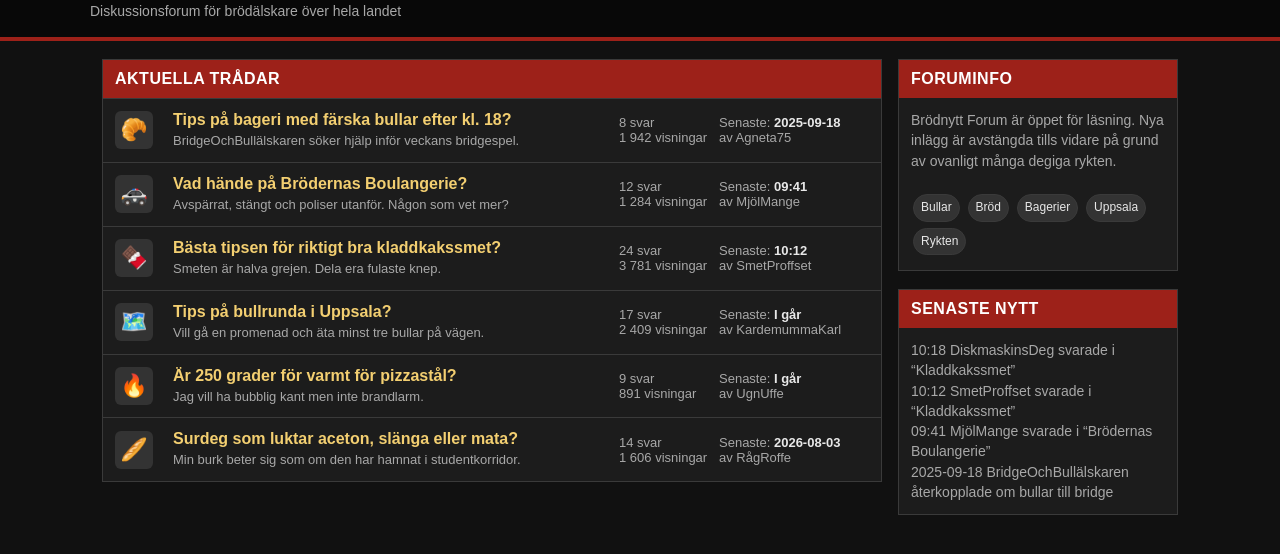
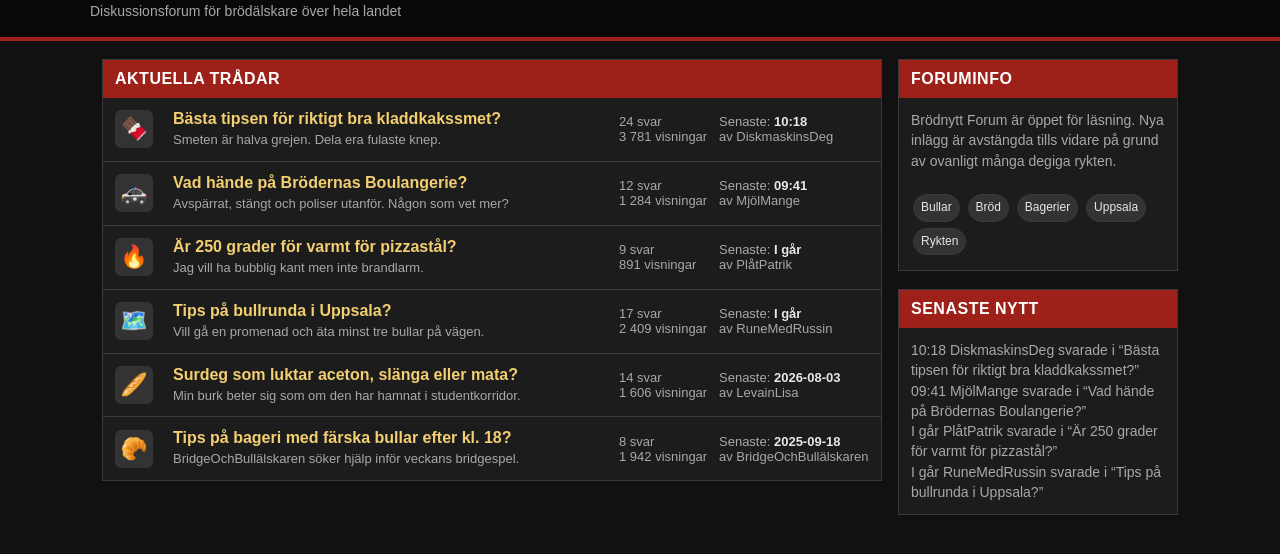
Before and after one commit to meliselundberg/br-dforum, a plain HTML site: page index.html in a window 1280 px wide. Shown: the part 60-614 px from the top of the page. Drawn offline with Linux system fonts and the light colour scheme.

Commit message:
Improve formatting of CSS styles in index.html
Refactor CSS styles for better readability and consistency.

```diff
--- a/index.html
+++ b/index.html
@@ -18,7 +18,9 @@
       --link: #f3cf71;
     }
 
-    * { box-sizing: border-box; }
+    * {
+      box-sizing: border-box;
+    }
 
     body {
       margin: 0;
@@ -62,7 +64,9 @@
     }
 
     @media (max-width: 800px) {
-      .wrap { grid-template-columns: 1fr; }
+      .wrap {
+        grid-template-columns: 1fr;
+      }
     }
 
     .box {
@@ -89,8 +93,13 @@
       cursor: pointer;
     }
 
-    .forum-row:first-of-type { border-top: none; }
-    .forum-row:hover { background: var(--panel2); }
+    .forum-row:first-of-type {
+      border-top: none;
+    }
+
+    .forum-row:hover {
+      background: var(--panel2);
+    }
 
     .icon {
       width: 38px;
@@ -119,11 +128,18 @@
       font-size: 13px;
     }
 
-    .latest b { color: var(--text); }
+    .latest b {
+      color: var(--text);
+    }
 
     @media (max-width: 700px) {
-      .forum-row { grid-template-columns: 42px 1fr; }
-      .stat, .latest { display: none; }
+      .forum-row {
+        grid-template-columns: 42px 1fr;
+      }
+
+      .stat, .latest {
+        display: none;
+      }
     }
 
     .side-content {
@@ -144,7 +160,9 @@
       font-size: 12px;
     }
 
-    .thread-view { display: none; }
+    .thread-view {
+      display: none;
+    }
 
     .back {
       display: inline-block;
@@ -159,11 +177,13 @@
       border: 1px solid var(--line);
       margin-bottom: 12px;
       display: grid;
-      grid-template-columns: 150px 1fr;
+      grid-template-columns: 190px 1fr;
     }
 
     @media (max-width: 700px) {
-      .post { grid-template-columns: 1fr; }
+      .post {
+        grid-template-columns: 1fr;
+      }
     }
 
     .user {
@@ -171,6 +191,8 @@
       border-right: 1px solid var(--line);
       padding: 12px;
       text-align: center;
+      min-width: 0;
+      overflow: hidden;
     }
 
     @media (max-width: 700px) {
@@ -206,6 +228,10 @@
       color: var(--yellow);
       font-weight: bold;
       margin-bottom: 4px;
+      font-size: 15px;
+      line-height: 1.15;
+      overflow-wrap: anywhere;
+      word-break: break-word;
     }
 
     .role {
@@ -213,7 +239,10 @@
       font-size: 12px;
     }
 
-    .post-main { padding: 12px 14px; }
+    .post-main {
+      padding: 12px 14px;
+      min-width: 0;
+    }
 
     .post-time {
       color: var(--muted);
@@ -225,6 +254,7 @@
 
     .post-text {
       line-height: 1.5;
+      overflow-wrap: anywhere;
     }
 
     .locked-note {
@@ -236,14 +266,9 @@
       font-size: 14px;
     }
 
-    .quote {
-      color: #ddd;
-      border-left: 3px solid var(--yellow);
-      padding-left: 10px;
-      margin: 10px 0;
+    a {
+      color: var(--link);
     }
-
-    a { color: var(--link); }
   </style>
 </head>
 
@@ -259,66 +284,7 @@
     <main>
       <section id="front" class="box">
         <div class="box-title">Aktuella trådar</div>
-
-        <div class="forum-row" onclick="openThread('thread1')">
-          <div class="icon">🥐</div>
-          <div>
-            <div class="thread-title">Tips på bageri med färska bullar efter kl. 18?</div>
-            <div class="thread-desc">BridgeOchBullälskaren söker hjälp inför veckans bridgespel.</div>
-          </div>
-          <div class="stat">8 svar<br>1 942 visningar</div>
-          <div class="latest">Senaste: <b>2025-09-18</b><br>av Agneta75</div>
-        </div>
-
-        <div class="forum-row" onclick="openThread('thread2')">
-          <div class="icon">🚓</div>
-          <div>
-            <div class="thread-title">Vad hände på Brödernas Boulangerie?</div>
-            <div class="thread-desc">Avspärrat, stängt och poliser utanför. Någon som vet mer?</div>
-          </div>
-          <div class="stat">12 svar<br>1 284 visningar</div>
-          <div class="latest">Senaste: <b>09:41</b><br>av MjölMange</div>
-        </div>
-
-        <div class="forum-row" onclick="openThread('thread3')">
-          <div class="icon">🍫</div>
-          <div>
-            <div class="thread-title">Bästa tipsen för riktigt bra kladdkakssmet?</div>
-            <div class="thread-desc">Smeten är halva grejen. Dela era fulaste knep.</div>
-          </div>
-          <div class="stat">24 svar<br>3 781 visningar</div>
-          <div class="latest">Senaste: <b>10:12</b><br>av SmetProffset</div>
-        </div>
-
-        <div class="forum-row" onclick="openThread('thread4')">
-          <div class="icon">🗺️</div>
-          <div>
-            <div class="thread-title">Tips på bullrunda i Uppsala?</div>
-            <div class="thread-desc">Vill gå en promenad och äta minst tre bullar på vägen.</div>
-          </div>
-          <div class="stat">17 svar<br>2 409 visningar</div>
-          <div class="latest">Senaste: <b>I går</b><br>av KardemummaKarl</div>
-        </div>
-
-        <div class="forum-row" onclick="openThread('thread5')">
-          <div class="icon">🔥</div>
-          <div>
-            <div class="thread-title">Är 250 grader för varmt för pizzastål?</div>
-            <div class="thread-desc">Jag vill ha bubblig kant men inte brandlarm.</div>
-          </div>
-          <div class="stat">9 svar<br>891 visningar</div>
-          <div class="latest">Senaste: <b>I går</b><br>av UgnUffe</div>
-        </div>
-
-        <div class="forum-row" onclick="openThread('thread6')">
-          <div class="icon">🥖</div>
-          <div>
-            <div class="thread-title">Surdeg som luktar aceton, slänga eller mata?</div>
-            <div class="thread-desc">Min burk beter sig som om den har hamnat i studentkorridor.</div>
-          </div>
-          <div class="stat">14 svar<br>1 606 visningar</div>
-          <div class="latest">Senaste: <b>2026-08-03</b><br>av RågRoffe</div>
-        </div>
+        <div id="threadList"></div>
       </section>
 
       <section id="thread1" class="thread-view">
@@ -502,7 +468,8 @@
           <div class="post-main">
             <div class="post-time">Publicerat i går 21:14</div>
             <div class="post-text">
-              Jag vill ha era bästa tips för kladdkakssmet. Inte kakan alltså, smeten. Den ska vara blank, tjock och smaka som om man tappat allt omdöme.
+              Jag vill ha era bästa tips för kladdkakssmet. Inte kakan alltså, smeten.
+              Den ska vara blank, tjock och smaka som om man tappat allt omdöme.
             </div>
           </div>
         </article>
@@ -619,7 +586,7 @@
 
         <article class="post">
           <div class="user">
-            <img class="avatar" src="https://api.dicebear.com/9.x/identicon/svg?seed=PlåtPatrik" alt="">
+            <img class="avatar" src="https://api.dicebear.com/9.x/identicon/svg?seed=PlatPatrik" alt="">
             <div>
               <div class="username">PlåtPatrik</div>
               <div class="role">Veteran</div>
@@ -693,36 +660,137 @@
 
       <section class="box">
         <div class="box-title">Senaste nytt</div>
-        <div class="side-content">
-          10:18 DiskmaskinsDeg svarade i “Kladdkakssmet”<br>
-          10:12 SmetProffset svarade i “Kladdkakssmet”<br>
-          09:41 MjölMange svarade i “Brödernas Boulangerie”<br>
-          2025-09-18 BridgeOchBullälskaren återkopplade om bullar till bridge
-        </div>
+        <div id="latestNews" class="side-content"></div>
       </section>
     </aside>
   </div>
 
   <script>
+    const threads = [
+      {
+        id: "thread1",
+        icon: "🥐",
+        title: "Tips på bageri med färska bullar efter kl. 18?",
+        desc: "BridgeOchBullälskaren söker hjälp inför veckans bridgespel.",
+        replies: 8,
+        views: 1942,
+        latestUser: "BridgeOchBullälskaren",
+        latestDate: "2025-09-18T09:22:00",
+        latestLabel: "2025-09-18"
+      },
+      {
+        id: "thread2",
+        icon: "🚓",
+        title: "Vad hände på Brödernas Boulangerie?",
+        desc: "Avspärrat, stängt och poliser utanför. Någon som vet mer?",
+        replies: 12,
+        views: 1284,
+        latestUser: "MjölMange",
+        latestDate: "2026-08-10T09:41:00",
+        latestLabel: "09:41"
+      },
+      {
+        id: "thread3",
+        icon: "🍫",
+        title: "Bästa tipsen för riktigt bra kladdkakssmet?",
+        desc: "Smeten är halva grejen. Dela era fulaste knep.",
+        replies: 24,
+        views: 3781,
+        latestUser: "DiskmaskinsDeg",
+        latestDate: "2026-08-10T10:18:00",
+        latestLabel: "10:18"
+      },
+      {
+        id: "thread4",
+        icon: "🗺️",
+        title: "Tips på bullrunda i Uppsala?",
+        desc: "Vill gå en promenad och äta minst tre bullar på vägen.",
+        replies: 17,
+        views: 2409,
+        latestUser: "RuneMedRussin",
+        latestDate: "2026-08-09T14:02:00",
+        latestLabel: "I går"
+      },
+      {
+        id: "thread5",
+        icon: "🔥",
+        title: "Är 250 grader för varmt för pizzastål?",
+        desc: "Jag vill ha bubblig kant men inte brandlarm.",
+        replies: 9,
+        views: 891,
+        latestUser: "PlåtPatrik",
+        latestDate: "2026-08-09T18:50:00",
+        latestLabel: "I går"
+      },
+      {
+        id: "thread6",
+        icon: "🥖",
+        title: "Surdeg som luktar aceton, slänga eller mata?",
+        desc: "Min burk beter sig som om den har hamnat i studentkorridor.",
+        replies: 14,
+        views: 1606,
+        latestUser: "LevainLisa",
+        latestDate: "2026-08-03T20:44:00",
+        latestLabel: "2026-08-03"
+      }
+    ];
+
+    function getSortedThreads() {
+      return [...threads].sort(function(a, b) {
+        return new Date(b.latestDate) - new Date(a.latestDate);
+      });
+    }
+
+    function renderThreadList() {
+      const sortedThreads = getSortedThreads();
+      const threadList = document.getElementById("threadList");
+
+      threadList.innerHTML = sortedThreads.map(function(thread) {
+        return `
+          <div class="forum-row" onclick="openThread('${thread.id}')">
+            <div class="icon">${thread.icon}</div>
+            <div>
+              <div class="thread-title">${thread.title}</div>
+              <div class="thread-desc">${thread.desc}</div>
+            </div>
+            <div class="stat">${thread.replies} svar<br>${thread.views.toLocaleString("sv-SE")} visningar</div>
+            <div class="latest">Senaste: <b>${thread.latestLabel}</b><br>av ${thread.latestUser}</div>
+          </div>
+        `;
+      }).join("");
+    }
+
+    function renderLatestNews() {
+      const latestNews = document.getElementById("latestNews");
+      const sortedThreads = getSortedThreads().slice(0, 4);
+
+      latestNews.innerHTML = sortedThreads.map(function(thread) {
+        return `${thread.latestLabel} ${thread.latestUser} svarade i “${thread.title}”`;
+      }).join("<br>");
+    }
+
     function openThread(id) {
-      document.getElementById('front').style.display = 'none';
+      document.getElementById("front").style.display = "none";
 
-      document.querySelectorAll('.thread-view').forEach(function(thread) {
-        thread.style.display = 'none';
+      document.querySelectorAll(".thread-view").forEach(function(thread) {
+        thread.style.display = "none";
       });
 
-      document.getElementById(id).style.display = 'block';
+      document.getElementById(id).style.display = "block";
       window.scrollTo(0, 0);
     }
 
     function goBack() {
-      document.querySelectorAll('.thread-view').forEach(function(thread) {
-        thread.style.display = 'none';
+      document.querySelectorAll(".thread-view").forEach(function(thread) {
+        thread.style.display = "none";
       });
 
-      document.getElementById('front').style.display = 'block';
+      document.getElementById("front").style.display = "block";
       window.scrollTo(0, 0);
     }
+
+    renderThreadList();
+    renderLatestNews();
   </script>
 </body>
 </html>
```
